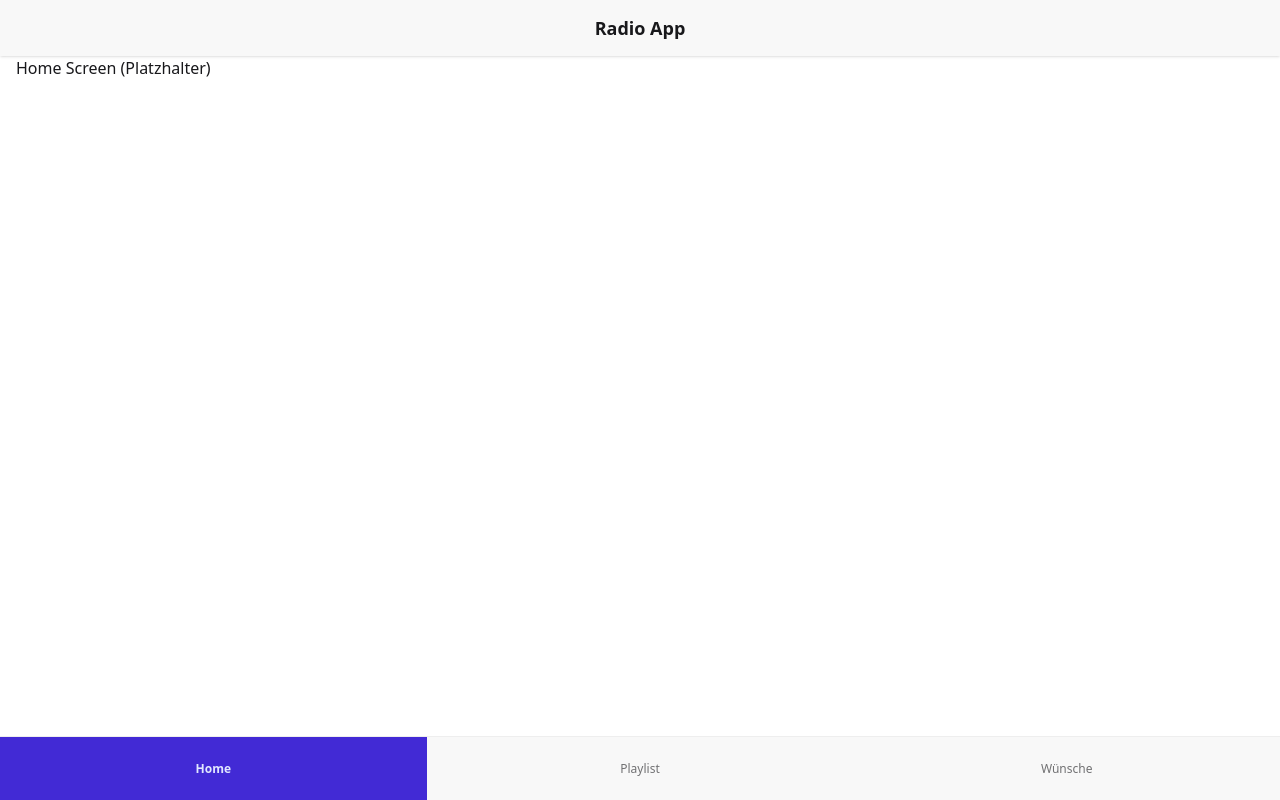
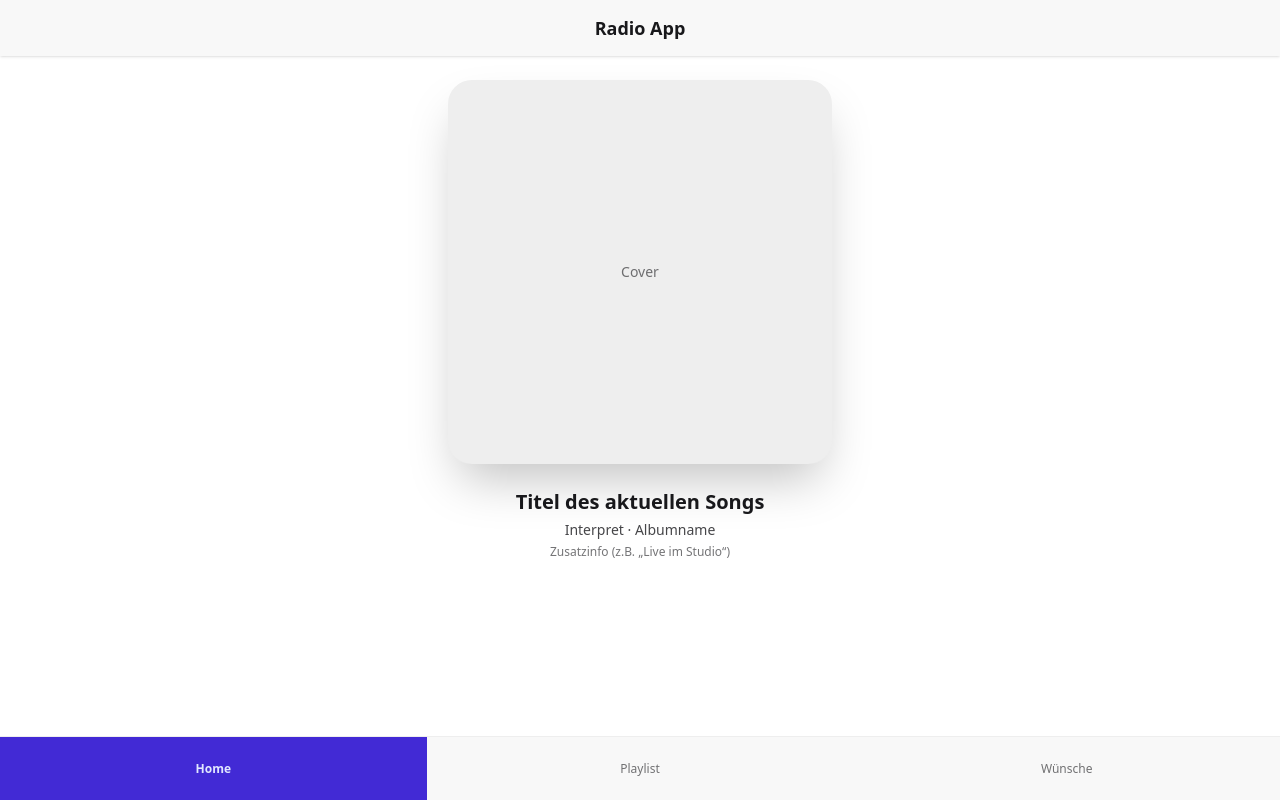
Before and after one commit to Floelly/radio-app, a React (Vite) app in the folder radio-app-frontend/: page / in a window 1280 px wide. Built offline with nearby package versions, Linux system fonts and the light colour scheme.

Commit message:
added basic layout for current song (to be approved)

```diff
--- a/radio-app-frontend/src/App.jsx
+++ b/radio-app-frontend/src/App.jsx
@@ -1,5 +1,6 @@
 import { useState } from 'react'
 import { NavButton } from './components/NavButton';
+import { HomeView } from './views/HomeView';
 
 function App() {
   const [currentView, setCurrentView] = useState("home")
@@ -14,7 +15,7 @@ function App() {
 
       {/* scrollbarer Mittelteil, strikt begrenzt */}
       <main className="flex-1 overflow-y-auto px-4">
-        {currentView === "home" && <div>Home Screen (Platzhalter)</div>}
+        {currentView === "home" && <HomeView/>}
         {currentView === "playlist" && <div>Playlist Screen (Platzhalter)</div>}
         {currentView === "wishes" && <div>Wünsche Screen (Platzhalter)</div>}
       </main>
--- /dev/null
+++ b/radio-app-frontend/src/views/HomeView.jsx
@@ -0,0 +1,23 @@
+export function HomeView() {
+  return (
+    <div className="flex flex-col items-center pt-6 pb-8">
+      <div className="w-full max-w-sm aspect-square rounded-3xl overflow-hidden shadow-2xl bg-base-300 mb-6">
+        <div className="w-full h-full flex items-center justify-center text-sm text-base-content/60">
+          Cover
+        </div>
+      </div>
+
+      <div className="w-full max-w-sm text-center space-y-1 mb-6">
+        <h2 className="text-xl font-semibold truncate">
+          Titel des aktuellen Songs
+        </h2>
+        <p className="text-sm text-base-content/80 truncate">
+          Interpret · Albumname
+        </p>
+        <p className="text-xs text-base-content/60">
+          Zusatzinfo (z.B. „Live im Studio“)
+        </p>
+      </div>
+    </div>
+  )
+}
```
